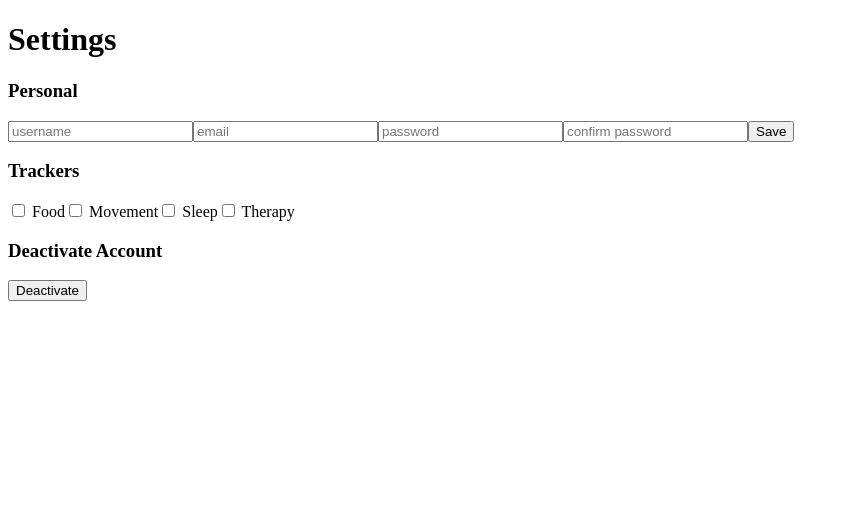
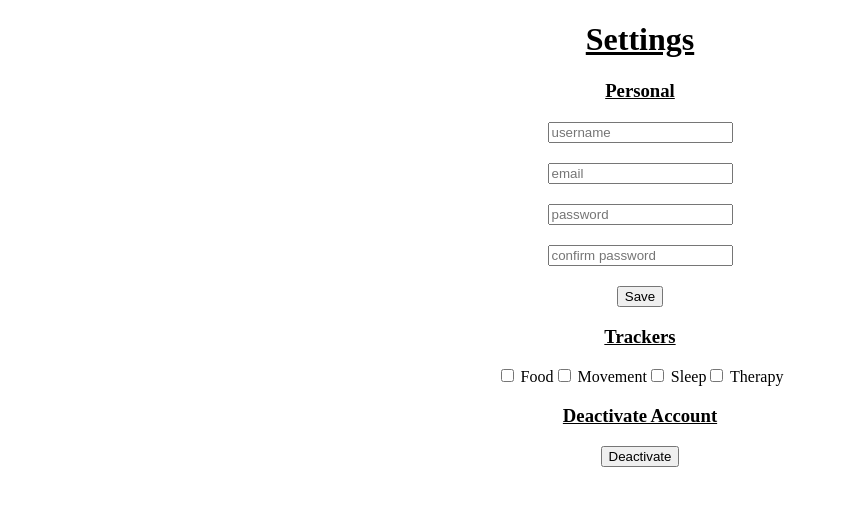
Before and after one commit to AwrenNuit/mood-tracker, a React (Create React App) app: page /settings in a window 1280 px wide. Shown: the top 506 px of the page, without its empty margins (0-849 px from the left). Built offline with nearby package versions, Linux system fonts and the light colour scheme; a web font is replaced by a local one.

Commit message:
added basic styling to inputs and headings, changed login-register input classes to be global

```diff
--- a/src/components/App/App.css
+++ b/src/components/App/App.css
@@ -1,5 +1,9 @@
 body {
   font-family: 'Arima Madurai';
+}
+
+h1, h3{
+  text-decoration: underline;
 }
 
 .main-container {
@@ -9,3 +13,8 @@ body {
   background-color: lightyellow;
   box-shadow: 5px 5px 10px grey;
 }
+
+.text-input {
+  display: block;
+  margin: 20px;
+}
--- a/src/components/Login/Login.css
+++ b/src/components/Login/Login.css
@@ -11,11 +11,6 @@
   color: lightgrey;
 }
 
-.login-register-input {
-  display: block;
-  margin: 20px;
-}
-
 .login-register-main-container {
   max-width: 400px;
   height: 600px;
--- a/src/components/Login/Login.js
+++ b/src/components/Login/Login.js
@@ -20,8 +20,8 @@ export default function Login() {
         <h1 className="login-register-heading">Mood Tracker</h1>
         <div className="login-register-content-container">
           <form onSubmit={handleLogin}>
-            <input className="login-register-input" type="text" onChange={(e)=>setUsername(e.target.value)} placeholder="username" />
-            <input className="login-register-input" type="password" onChange={(e)=>setPassword(e.target.value)} placeholder="password" />
+            <input className="text-input" type="text" onChange={(e)=>setUsername(e.target.value)} placeholder="username" />
+            <input className="text-input" type="password" onChange={(e)=>setPassword(e.target.value)} placeholder="password" />
             <button className="login-register-btn" type="submit">Log In</button>
           </form>
           <hr className="login-register-hr" />
--- a/src/components/Settings/Settings.js
+++ b/src/components/Settings/Settings.js
@@ -31,14 +31,14 @@ export default function Settings() {
   }
 
   return(
-    <>
+    <center>
       <h1>Settings</h1>
       <h3>Personal</h3>
       <form onSubmit={updatePersonalDetails}>
-        <input type="text" value={username} onChange={setUsername} placeholder="username" />
-        <input type="text" value={email} onChange={setEmail} placeholder="email" />
-        <input type="password" value={password} onChange={setPassword} placeholder="password" />
-        <input type="password" value={confirmPassword} onChange={setConfirmPassword} placeholder="confirm password" />
+        <input className="text-input" type="text" value={username} onChange={setUsername} placeholder="username" />
+        <input className="text-input" type="text" value={email} onChange={setEmail} placeholder="email" />
+        <input className="text-input" type="password" value={password} onChange={setPassword} placeholder="password" />
+        <input className="text-input" type="password" value={confirmPassword} onChange={setConfirmPassword} placeholder="confirm password" />
         <button type="submit">Save</button>
       </form>
       <h3>Trackers</h3>
@@ -48,6 +48,6 @@ export default function Settings() {
         <input type="checkbox" /> Therapy
       <h3>Deactivate Account</h3>
         <button onClick={deactivateAccount}>Deactivate</button>
-    </>
+    </center>
   );
 }
--- a/src/components/Signup/Signup.js
+++ b/src/components/Signup/Signup.js
@@ -23,12 +23,12 @@ export default function Signup() {
         <h1 className="login-register-heading">Sign Up</h1>
         <div className="login-register-content-container">
           <form onSubmit={handleSignup}>
-            <input className="login-register-input" type="text" onChange={(e)=>setUsername(e.target.value)} placeholder="username" />
-            <input className="login-register-input" type="text" onChange={(e)=>setEmail(e.target.value)} placeholder="email" />
-            <input className="login-register-input" type="text" onChange={(e)=>setPassword(e.target.value)} placeholder="password" />
-            <input className="login-register-input" type="text" onChange={(e)=>setConfirmPassword(e.target.value)} placeholder="confirm password" />
+            <input className="text-input" type="text" onChange={(e)=>setUsername(e.target.value)} placeholder="username" />
+            <input className="text-input" type="text" onChange={(e)=>setEmail(e.target.value)} placeholder="email" />
+            <input className="text-input" type="text" onChange={(e)=>setPassword(e.target.value)} placeholder="password" />
+            <input className="text-input" type="text" onChange={(e)=>setConfirmPassword(e.target.value)} placeholder="confirm password" />
             {/* for newsletter & insights? */}
-            <input className="login-register-input" type="checkbox" onChange={(e)=>setMailingList(e.target.value)} />
+            <input className="text-input" type="checkbox" onChange={(e)=>setMailingList(e.target.value)} />
             <button className="login-register-btn" type="submit">Sign Up</button>
           </form>
           <hr className="login-register-hr" />
```
